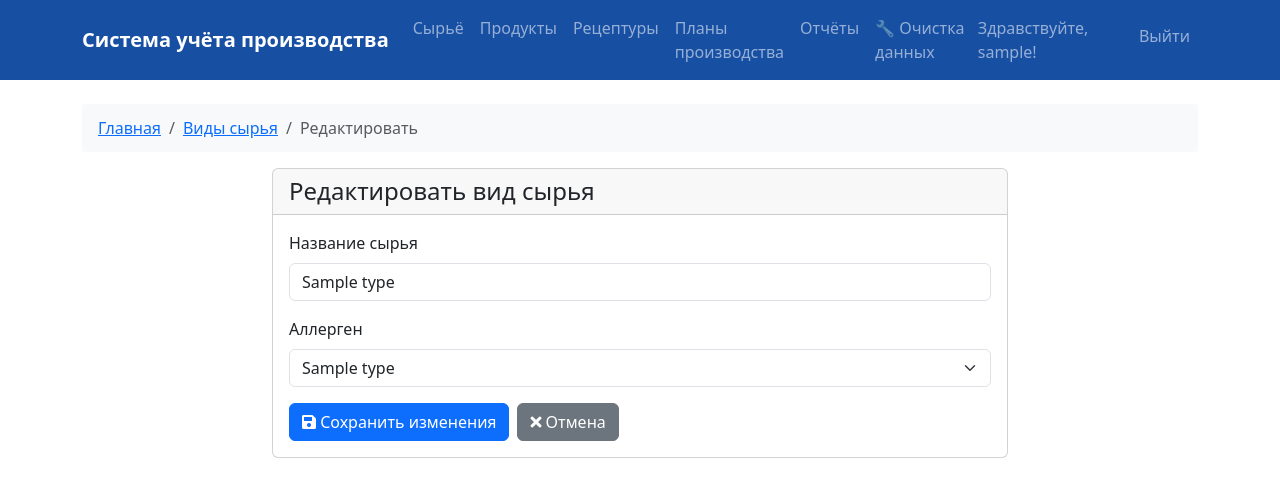
After one commit to Ildaku/asi, a Flask app: page /raw_material_types/edit/1 in a window 1280 px wide. The commit adds this page. Shown: the top 497 px of the page. Run offline with Flask 3, Linux system fonts and the light colour scheme; a user stored in the database is signed in; tables that the repository leaves empty hold one stand-in row (values such as "Sample post"); some libraries are stand-ins or nearby versions.

Commit message:
редактирование видов сырья

```diff
--- a/app/forms.py
+++ b/app/forms.py
@@ -17,6 +17,15 @@ class RawMaterialTypeForm(FlaskForm):
 
     def __init__(self, *args, **kwargs):
         super(RawMaterialTypeForm, self).__init__(*args, **kwargs)
+        self.allergen_type_id.choices = [(0, 'Нет аллергена')] + [(a.id, a.name) for a in AllergenType.query.all()]
+
+class EditRawMaterialTypeForm(FlaskForm):
+    name = StringField('Название сырья', validators=[DataRequired()])
+    allergen_type_id = SelectField('Аллерген', coerce=int, validators=[Optional()])
+    submit = SubmitField('Сохранить изменения')
+
+    def __init__(self, *args, **kwargs):
+        super(EditRawMaterialTypeForm, self).__init__(*args, **kwargs)
         self.allergen_type_id.choices = [(0, 'Нет аллергена')] + [(a.id, a.name) for a in AllergenType.query.all()]
 
 class RawMaterialForm(FlaskForm):
--- a/app/routes.py
+++ b/app/routes.py
@@ -10,7 +10,7 @@ from app.forms import (
     RawMaterialForm, ProductForm, RecipeForm, RecipeIngredientForm,
     RawMaterialTypeForm, ProductionPlanForm, ProductionBatchForm,
     ProductionStatusForm, BatchIngredientForm, RawMaterialUsageReportForm,
-    ProductionStatisticsForm, LoginForm, AllergenTypeForm
+    ProductionStatisticsForm, LoginForm, AllergenTypeForm, EditRawMaterialTypeForm
 )
 from app.utils import (
     create_excel_report, style_header_row, adjust_column_width,
@@ -80,6 +80,21 @@ def delete_allergen_type(id):
     db.session.commit()
     flash('Аллерген удален!', 'success')
     return redirect(url_for('allergen_types'))
+
+@app.route('/raw_material_types/edit/<int:id>', methods=['GET', 'POST'])
+@admin_required
+def edit_raw_material_type(id):
+    material_type = RawMaterialType.query.get_or_404(id)
+    form = EditRawMaterialTypeForm(obj=material_type)
+
+    if form.validate_on_submit():
+        material_type.name = form.name.data
+        material_type.allergen_type_id = form.allergen_type_id.data if form.allergen_type_id.data != 0 else None
+        db.session.commit()
+        flash('Вид сырья обновлен!', 'success')
+        return redirect(url_for('raw_material_types'))
+
+    return render_template('edit_raw_material_type.html', form=form, material_type=material_type)
 
 # --- Сырьё (партии) ---
 
--- /dev/null
+++ b/app/templates/edit_raw_material_type.html
@@ -0,0 +1,59 @@
+{% extends 'base.html' %}
+{% block title %}Редактировать вид сырья | Planner2{% endblock %}
+
+{% block breadcrumb %}
+<nav aria-label="breadcrumb">
+    <ol class="breadcrumb">
+        <li class="breadcrumb-item"><a href="{{ url_for('index') }}">Главная</a></li>
+        <li class="breadcrumb-item"><a href="{{ url_for('raw_material_types') }}">Виды сырья</a></li>
+        <li class="breadcrumb-item active">Редактировать</li>
+    </ol>
+</nav>
+{% endblock %}
+
+{% block content %}
+<div class="row justify-content-center">
+    <div class="col-md-8">
+        <div class="card">
+            <div class="card-header">
+                <h4 class="card-title mb-0">Редактировать вид сырья</h4>
+            </div>
+            <div class="card-body">
+                <form method="POST">
+                    {{ form.hidden_tag() }}
+                    <div class="mb-3">
+                        {{ form.name.label(class="form-label") }}
+                        {{ form.name(class="form-control") }}
+                        {% if form.name.errors %}
+                            <div class="text-danger">
+                                {% for error in form.name.errors %}
+                                    <small>{{ error }}</small>
+                                {% endfor %}
+                            </div>
+                        {% endif %}
+                    </div>
+                    <div class="mb-3">
+                        {{ form.allergen_type_id.label(class="form-label") }}
+                        {{ form.allergen_type_id(class="form-select") }}
+                        {% if form.allergen_type_id.errors %}
+                            <div class="text-danger">
+                                {% for error in form.allergen_type_id.errors %}
+                                    <small>{{ error }}</small>
+                                {% endfor %}
+                            </div>
+                        {% endif %}
+                    </div>
+                    <div class="d-flex gap-2">
+                        <button type="submit" class="btn btn-primary">
+                            <i class="fas fa-save"></i> Сохранить изменения
+                        </button>
+                        <a href="{{ url_for('raw_material_types') }}" class="btn btn-secondary">
+                            <i class="fas fa-times"></i> Отмена
+                        </a>
+                    </div>
+                </form>
+            </div>
+        </div>
+    </div>
+</div>
+{% endblock %}
```
Also changed, not shown: app/templates/raw_material_types.html (+12 -3 lines).
